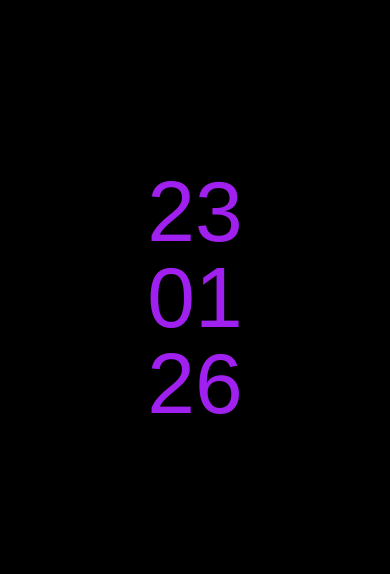
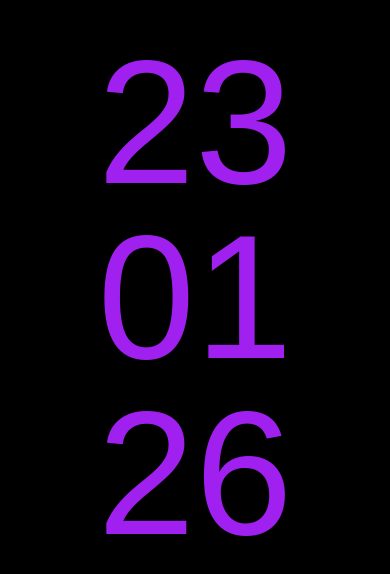
Before and after one commit to GorillaLilla/ComingSoon, a plain HTML site: page index.html in a window 390 px wide. Shown: the part 124-698 px from the top of the page. Drawn offline with Linux system fonts and the light colour scheme; a web font is replaced by a local one.

Commit message:
Update index.html

```diff
--- a/index.html
+++ b/index.html
@@ -42,7 +42,7 @@
         flex-direction: column;
         justify-content: center;
         line-height: 1;
-        font-size: clamp(80px, 22vw, 200px); /* più grande sugli smartphone */
+        font-size: clamp(80px, 45vw, 200px); /* più grande sugli smartphone */
       }
     }
   </style>
```
